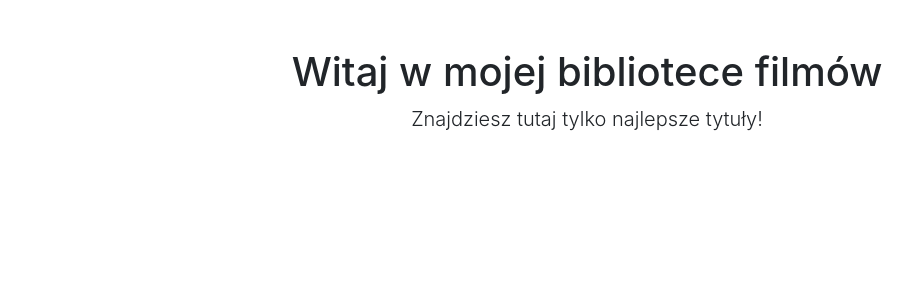
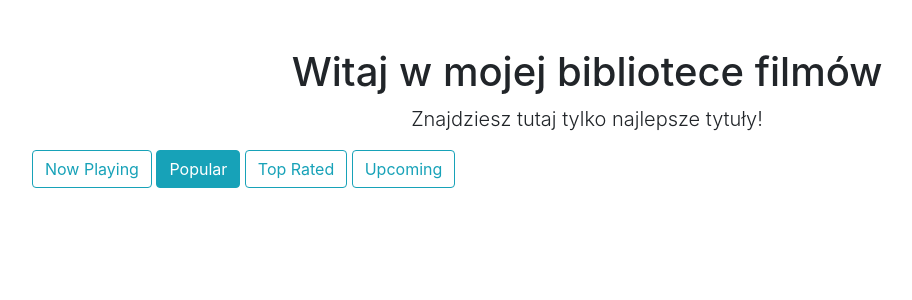
Before and after one commit to widawek/movies_catalogue, a Flask app: page / in a window 1280 px wide. Shown: the part 56-356 px from the top of the page, without its empty margins (53-965 px from the left). Run offline with Flask 3, Linux system fonts and the light colour scheme; data that the repository does not hold is empty.

Commit message:
Add category buttons

```diff
--- a/main.py
+++ b/main.py
@@ -12,9 +12,18 @@ def utility_processor():
 
 
 @app.route("/")
-def homepage():
-    movies = tmdb_client.get_movies(8)
-    return render_template("homepage.html", movies=movies)
+def default_homepage():
+    # Możesz wybrać domyślną kategorię lub obsłużyć to inaczej
+    default_category = 'popular'
+    movies = tmdb_client.get_movies(8, default_category)
+    return render_template("homepage.html", movies=movies,
+                           category=default_category)
+
+
+@app.route("/<category>")
+def homepage(category):
+    movies = tmdb_client.get_movies(8, category)
+    return render_template("homepage.html", movies=movies, category=category)
 
 
 @app.route("/movie/<movie_id>")
--- a/templates/homepage.html
+++ b/templates/homepage.html
@@ -7,6 +7,14 @@
        <h1 class="mt-5">Witaj w mojej bibliotece filmów</h1>
        <p class="lead">Znajdziesz tutaj tylko najlepsze tytuły!</p>
    </div>
+
+    <div class="col-lg-12 mb-4">
+        <a href="{{ url_for('homepage', category="now_playing") }}" class="btn btn-outline-info {% if category == 'now_playing' %}active{% endif %}">Now Playing</a>
+        <a href="{{ url_for('homepage', category="popular") }}" class="btn btn-outline-info {% if category == 'popular' %}active{% endif %}">Popular</a>
+        <a href="{{ url_for('homepage', category="top_rated") }}" class="btn btn-outline-info {% if category == 'top_rated' %}active{% endif %}">Top Rated</a>
+        <a href="{{ url_for('homepage', category="upcoming") }}" class="btn btn-outline-info {% if category == 'upcoming' %}active{% endif %}">Upcoming</a>
+    </div>
+
    {% for movie in movies %}
    <div class="col-lg-3 col-md-6 mb-4">
        <div class="card h-100">
--- a/tmdb_client.py
+++ b/tmdb_client.py
@@ -26,6 +26,23 @@ def get_popular_movies():
     return response.json()
 
 
+def get_movies_by_category(category):
+    endpoint = f"https://api.themoviedb.org/3/movie/{category}"
+    headers = {
+        "Authorization": f"Bearer {token}"
+    }
+    response = requests.get(endpoint, headers=headers)
+    return response.json()
+
+
+def get_movies(how_many, category='popular'):
+    if how_many > 20:
+        how_many = 20
+    data = get_movies_by_category(category)['results']
+    random.shuffle(data)
+    return data[:how_many]
+
+
 def get_configuration_info():
     endpoint = "https://api.themoviedb.org/3/configuration"
     headers = {
@@ -39,14 +56,6 @@ def get_configuration_info():
 def get_poster_url(poster_api_path, size='w342'):
     base_url = "https://image.tmdb.org/t/p/"
     return f"{base_url}{size}/{poster_api_path}"
-
-
-def get_movies(how_many):
-    if how_many > 20:
-        how_many = 20
-    data = get_popular_movies()['results']
-    random.shuffle(data)
-    return data[:how_many]
 
 
 def get_single_movie(movie_id):
```
